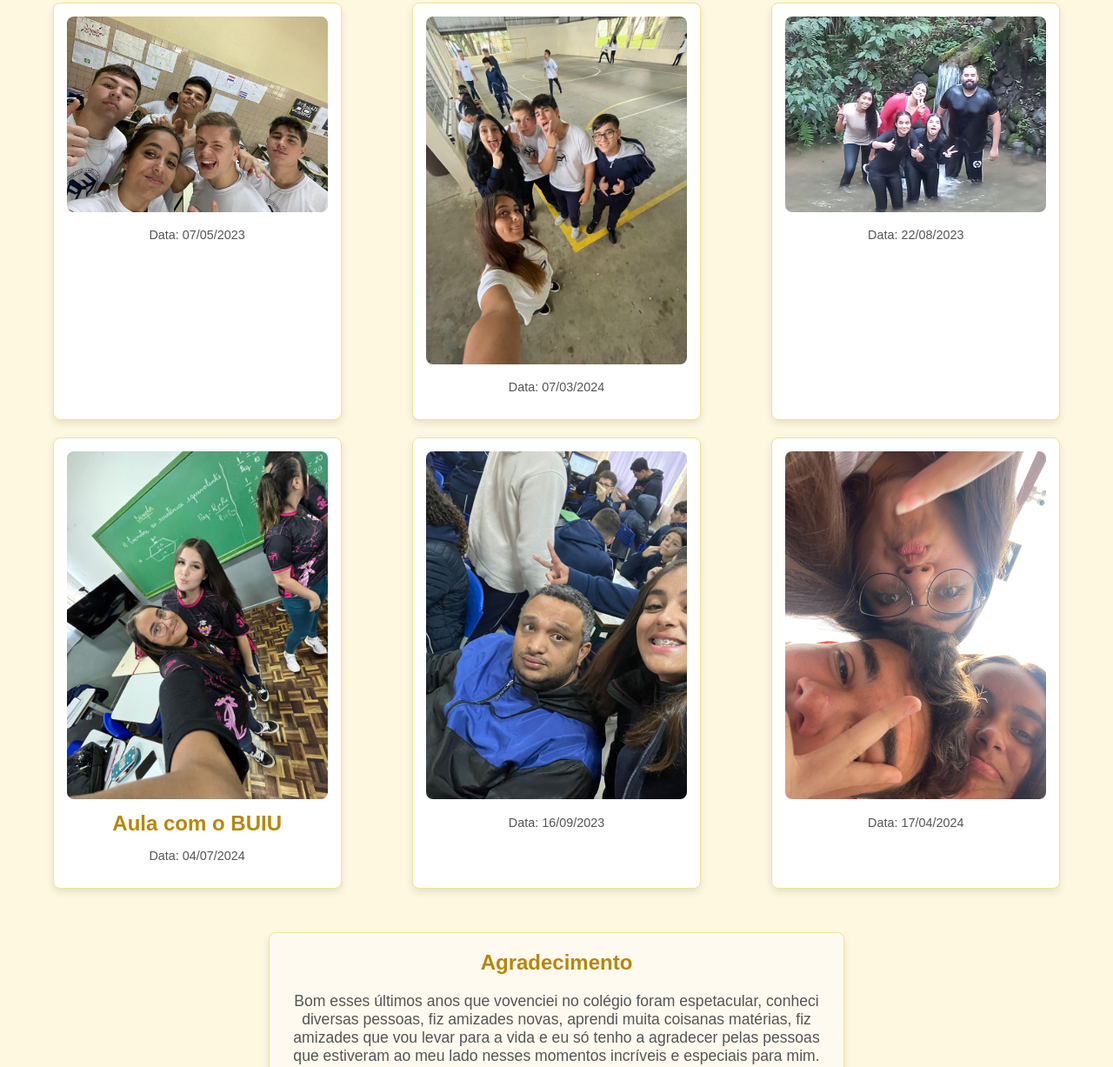
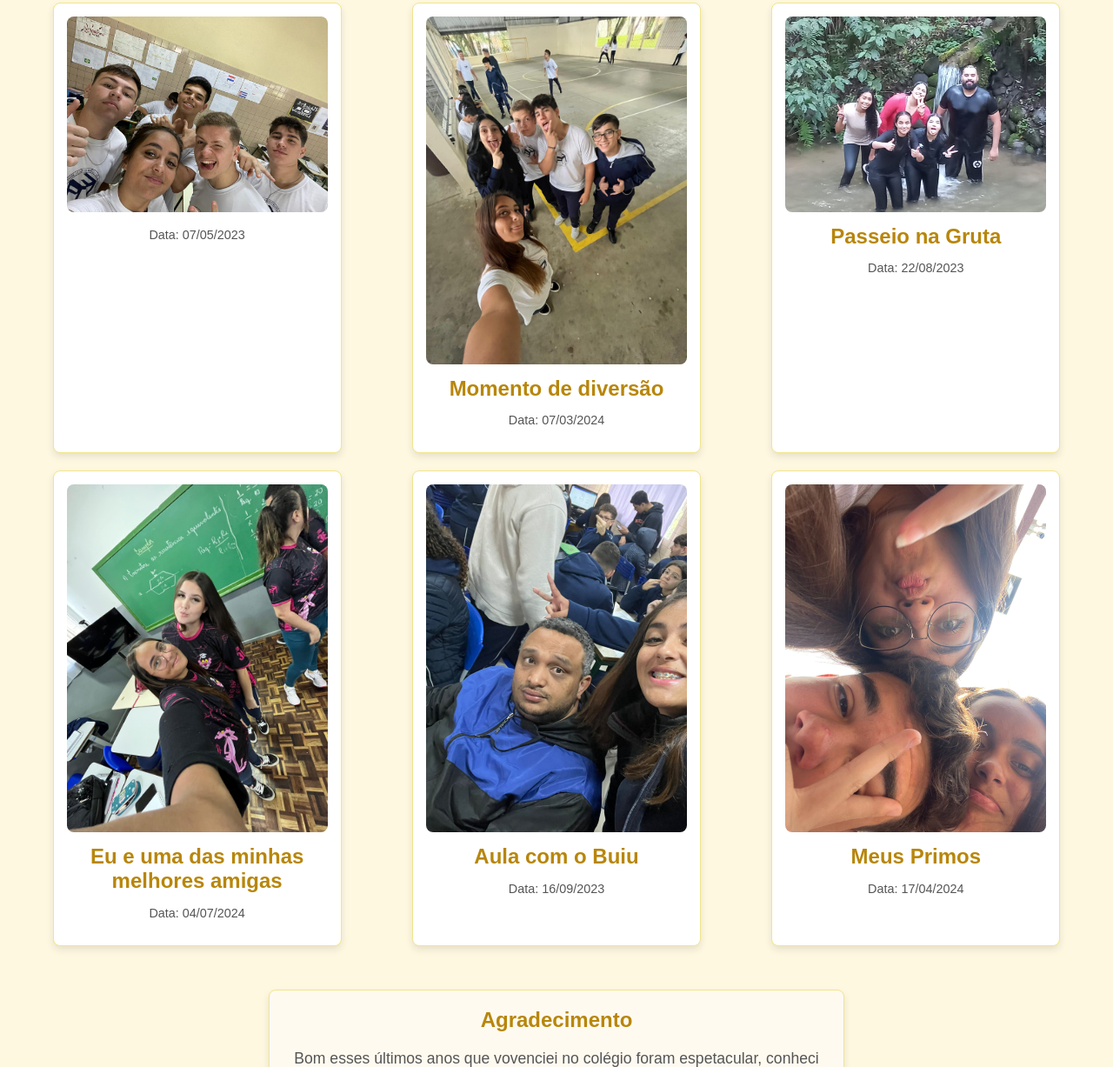
Before and after one commit to felizarda18/memorias, a plain HTML site: page index.html in a window 1280 px wide. Shown: the part 1161-2388 px from the top of the page at 87% size. Drawn offline with Linux system fonts and the light colour scheme.

Commit message:
Update index.html

```diff
--- a/index.html
+++ b/index.html
@@ -56,27 +56,27 @@
             </div>
             <div class="photo-card">
                 <img src="0f3f2751-6f09-406e-901f-afb6bda5bd1f.jpeg" alt="Foto 2">
-                <h2></h2>
+                <h2>Momento de diversão </h2>
                 <p>Data: 07/03/2024</p>
             </div>
             <div class="photo-card">
                 <img src="2f023278-8a57-4f04-bc90-578ef079c648.jpeg" alt="Foto 2">
-                <h2></h2>
+                <h2>Passeio na Gruta</h2>
                 <p>Data: 22/08/2023</p>
             </div>
             <div class="photo-card">
                 <img src="e2c5dd0f-eb8e-49e3-8d19-a9269be35921.jpeg" alt="Foto 2">
-                <h2>Aula com o BUIU</h2>
+                <h2>Eu e uma das minhas melhores amigas</h2>
                 <p>Data: 04/07/2024</p>
             </div>
             <div class="photo-card">
                 <img src="edde17c4-7461-495e-b88d-9757ef16f8a2.jpeg" alt="Foto 2">
-                <h2></h2>
+                <h2>Aula com o Buiu</h2>
                 <p>Data: 16/09/2023</p>
             </div>
             <div class="photo-card">
                 <img src="11b20c3e-004c-4b53-95d6-6a5994ce87b9.jpeg" alt="Foto 2">
-                <h2></h2>
+                <h2>Meus Primos</h2>
                 <p>Data: 17/04/2024</p>
             </div>
         </div>
```
